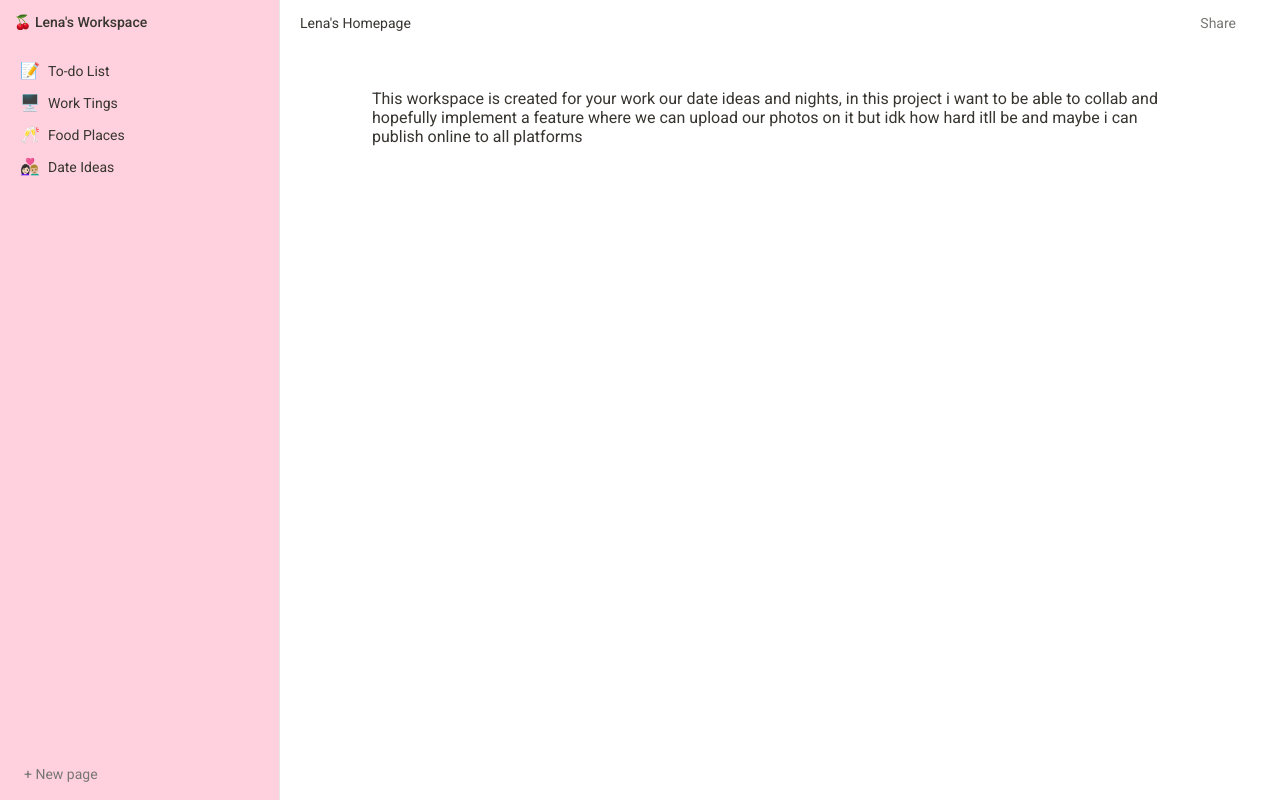
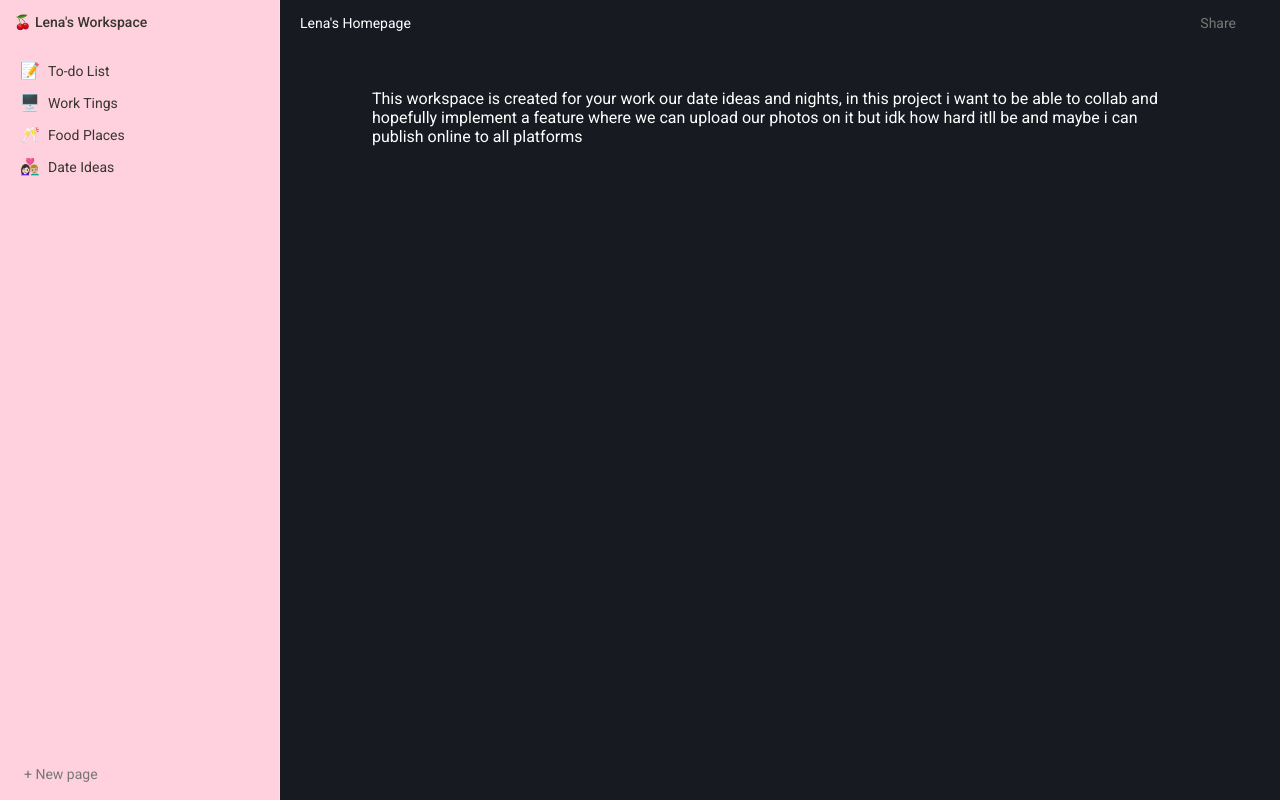
Before and after one commit to matthewkusnadi/Planner, a plain HTML site: page index.html in a window 1280 px wide. Drawn offline with Linux system fonts and the light colour scheme.

Commit message:
editing css

```diff
--- a/style.css
+++ b/style.css
@@ -87,7 +87,11 @@
     flex-grow: 1;
     display: flex;
     flex-direction: column;
-    background: #ffffff;
+    background: #171A21;
+}
+.main-container .page-title,
+.main-container .block {
+    color: #ffffff; /* Set specific text elements to white */
 }
 
 .top-bar {
@@ -121,14 +125,8 @@
     border-radius: 3px;
 }
 
-.block:hover {
-    background: #f1f1f0;
-}
 
-.block:focus {
-    outline: none;
-    background: #ebeae9;
-}
+
 
 
 /* Command Menu (Hidden by default) */
```
